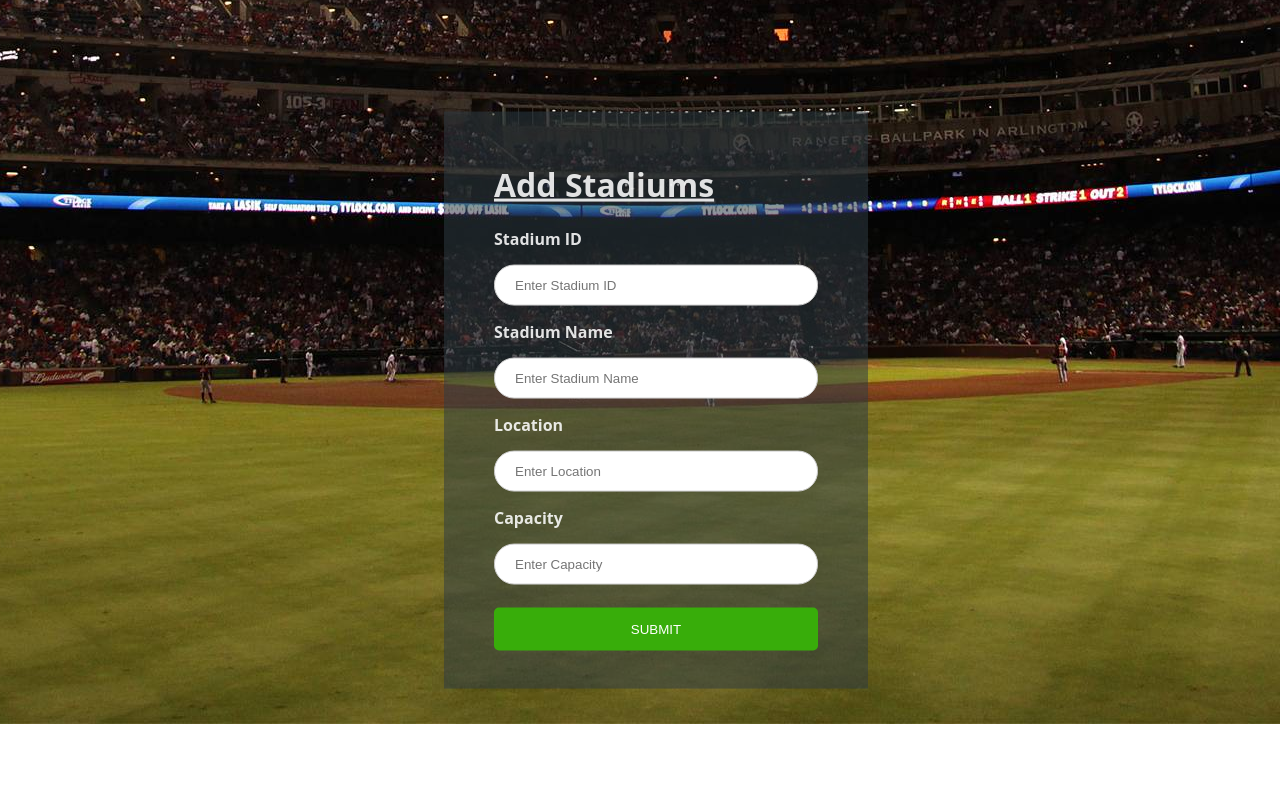
After one commit to Pavankulal2002/Tickzy, a PHP site: page /Tickzy/addstadium.php in a window 1280 px wide. The commit adds this page. Shown: the top 787 px of the page. Run offline with PHP 8.4, Linux system fonts and the light colour scheme.

Commit message:
admin page updates

```diff
--- /dev/null
+++ b/admin/addstadium.php
@@ -0,0 +1,132 @@
+
+<!DOCTYPE html>
+<html lang="en">
+<head>
+    <meta charset="UTF-8">
+    <meta http-equiv="X-UA-Compatible" content="IE=edge">
+    <meta name="viewport" content="width=device-width, initial-scale=1.0">
+    <title>Add Stadiums</title>
+</head>
+<style>
+    /*set border to the form*/
+    body {
+        background-image: url("../images/5.jpg");
+        /* background-color: rgb(92, 194, 207); */
+        height: 100%;
+        background-position: center;
+        background-repeat: no-repeat;
+        background-size: auto;
+        resize: both;
+        overflow: hidden;
+    }
+
+
+    form {
+        padding: 80px 300px;
+        color: rgba(255, 255, 255, 0.87);
+        font-family: 'Open Sans', sans-serif;
+    }
+
+    /*assign full width inputs*/
+
+    input[type=text],
+    input[type=password] {
+        width: 100%;
+        padding: 12px 20px;
+        margin: 15px 0;
+        display: inline-block;
+        border: 1px solid #ccc;
+        box-sizing: border-box;
+        border-radius: 20px;
+    }
+
+    /*set a style for the buttons*/
+
+    button {
+        background-color: #38ad0a;
+        color: white;
+        padding: 14px 20px;
+        margin: 8px 0;
+        border: none;
+        cursor: pointer;
+        width: 100%;
+        border-radius: 5px;
+    }
+
+    /* set a hover effect for the button*/
+
+    button:hover {
+        opacity: 0.8;
+    }
+
+    /*set padding to the container*/
+
+    .container {
+        padding: 30px 50px 30px 50px;
+        margin: 1rem,0;
+        background-color: rgb(46 59 66 / 53%);;
+
+    }
+    .signup:hover{
+        opacity: 0.8;
+    }
+    h1{
+        text-decoration: underline;
+    }
+    .wrapper {
+        position: absolute;
+        top: 50%;
+        left: 50%;
+        -webkit-transform: translate(-50%, -50%);
+          transform: translate(-50%, -50%);
+        width: 80%;
+        margin: 0 1rem;
+        padding: 20px 30px;
+        border-radius: 8px; }
+</style>
+<body>
+    <div class="wrapper">
+        <form action="addstadium.php" method="post">
+            <div class="container">
+                <h1>Add Stadiums</h1>
+                <label><b>Stadium ID</b></label>
+                <input type="text" placeholder="Enter Stadium ID" name="stadiumid" id="stadiumid" required>
+                <label><b>Stadium Name</b></label>
+                <input type="text" placeholder="Enter Stadium Name" name="sname" id="sname" required>
+                <label><b>Location</b></label>
+                <input type="text" placeholder="Enter Location" name="location" id="location" required>
+                <label><b>Capacity</b></label>
+                <input type="text" placeholder="Enter Capacity" name="capacity" id="capacity" required>
+                <button type="submit">SUBMIT</button>
+            </div>
+        </form>
+    </div>
+
+</body>
+</html>
+
+
+<?php
+include ("../Database file/dbconnect.php");
+
+
+if($_SERVER["REQUEST_METHOD"] == "POST") {
+	$stadiumid = $_POST["stadiumid"];
+	$sname = $_POST["sname"];
+	$location = $_POST["location"];
+	$capacity=$_POST["capacity"];
+
+
+	$sql = "INSERT INTO `stadiums` (`stadium_id`, `s_name`, `s_location`, `capacity`) VALUES ('$stadiumid', '$sname', '$location', '$capacity')";
+
+	$result = mysqli_query($conn, $sql);
+
+	if($result) {
+        echo "<script>alert('Data inserted successfully')</script>";
+        echo '<meta http-equiv="refresh" content="0;url=http://localhost/Tickzy/admin/stadium.php" />';
+            }
+            else{
+                echo "<script>alert('Unable to insert')</script>";
+            }
+}
+?>
```
Also changed, not shown: admin/dashboard.css (+34 -0 lines), admin/deletestadium.php (added, +18 -0 lines), admin/stadium.html (deleted, +0 -213 lines), admin/stadium.php (added, +154 -0 lines), admin/updatestadium.php (added, +153 -0 lines), admin/sample.txt (added).
